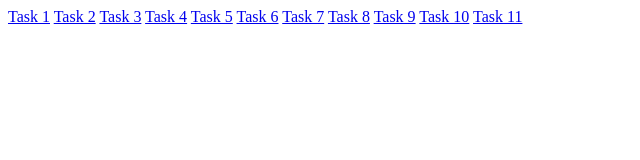
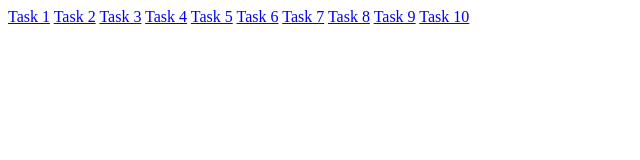
Before and after one commit to Dark8203/HTML_Task, a plain HTML site: page index.html in a window 1280 px wide. Shown: the full height of the page, 0-640 px from the left. Drawn offline with Linux system fonts and the light colour scheme.

Commit message:
Update index.html

```diff
--- a/index.html
+++ b/index.html
@@ -17,6 +17,5 @@
     <a href="./Task-8/index.html">Task 8</a>
     <a href="./Task-9/index.html">Task 9</a>
     <a href="./Task-10/index.html">Task 10</a>
-    <a href="./Task-11/index.html">Task 11</a>
 </body>
 </html>
```
